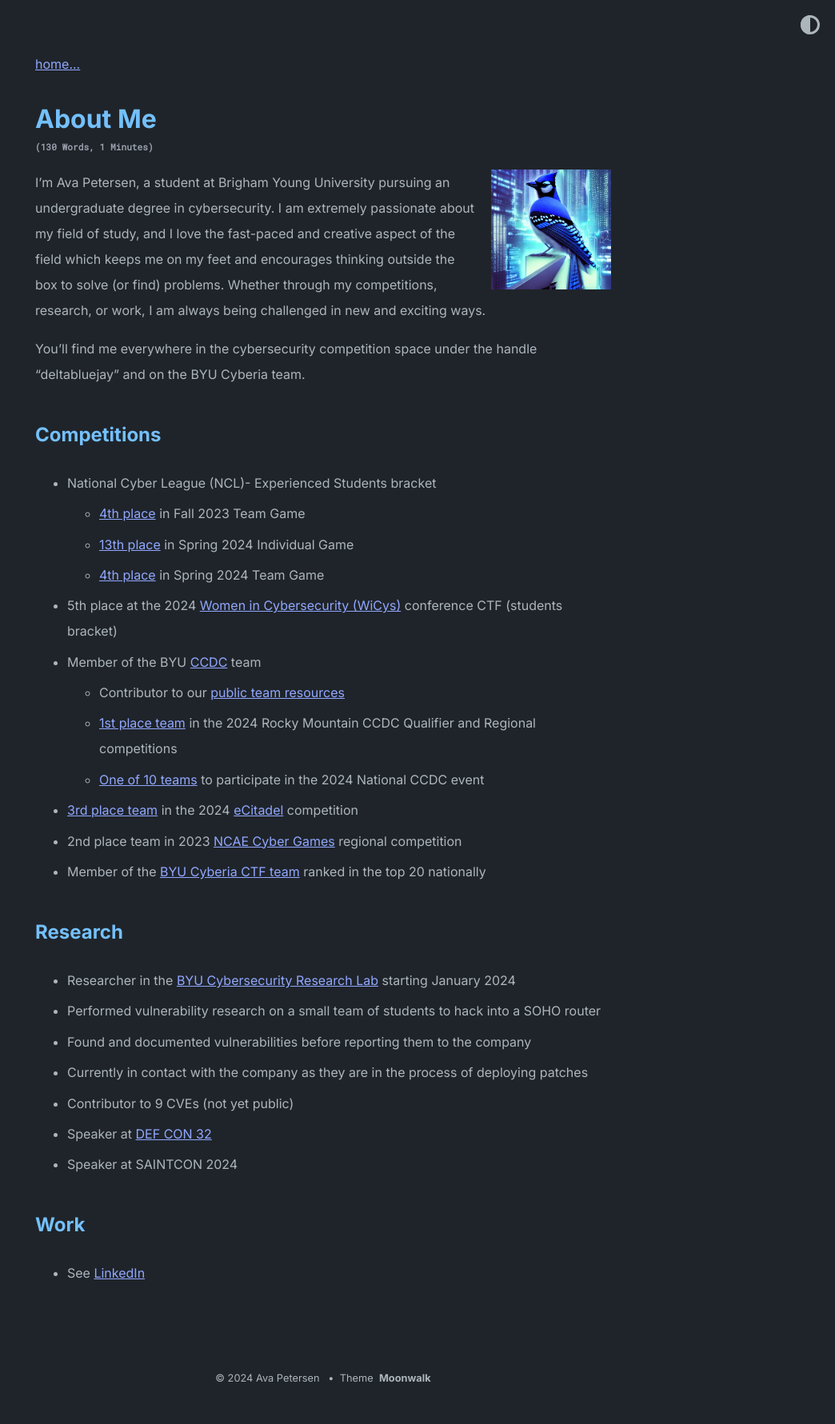
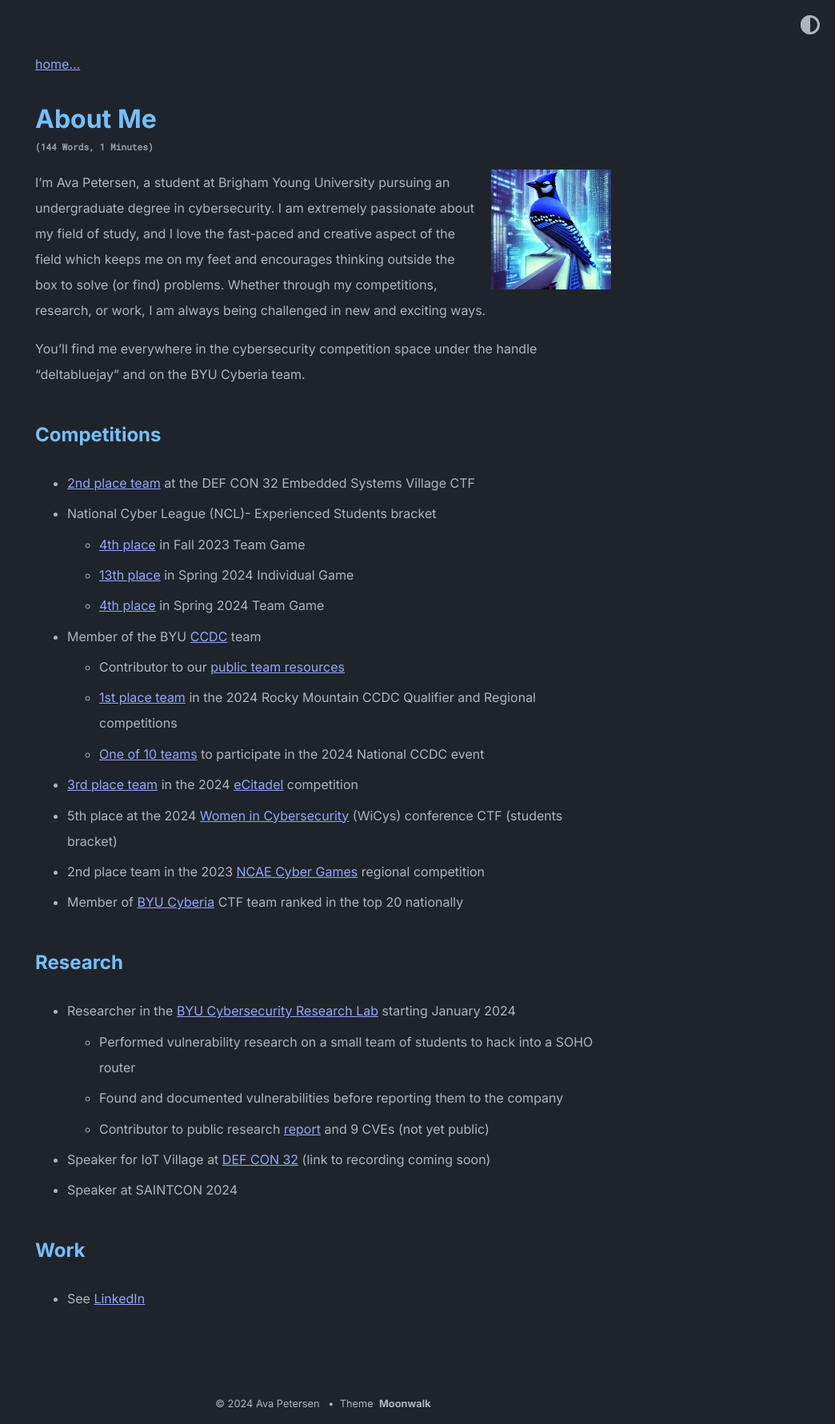
Before and after one commit to deltabluejay/deltabluejay.github.io, a Jekyll site: the page built from about.md, in a window 1280 px wide. Shown: the whole page at 80% size, without its empty margins (236-1280 px from the left). Built offline with Jekyll 4.4.1, drawn with Linux system fonts in a browser that asks for light colours; before the commit the page ends 1749 px from its top, so only the background shows below that.

Commit message:
Updated about page

```diff
--- a/about.md
+++ b/about.md
@@ -10,26 +10,26 @@ I'm Ava Petersen, a student at Brigham Young University pursuing an undergraduat
 You'll find me everywhere in the cybersecurity competition space under the handle "deltabluejay" and on the BYU Cyberia team.
 
 ## Competitions
+- [2nd place team](https://www.linkedin.com/posts/embedded-systems-village_defcon-defcon32-embedded-activity-7228884978602819584-ab2L?utm_source=share&utm_medium=member_desktop) at the DEF CON 32 Embedded Systems Village CTF
 - National Cyber League (NCL)- Experienced Students bracket
     - [4th place](https://cyberskyline.com/report/7WRBA0A925MR) in Fall 2023 Team Game
     - [13th place](https://cyberskyline.com/report/R5AQQYHHTJ9U) in Spring 2024 Individual Game
     - [4th place](https://cyberskyline.com/report/LCK4L06KH32L) in Spring 2024 Team Game
-- 5th place at the 2024 [Women in Cybersecurity (WiCys)](https://www.wicys.org/) conference CTF (students bracket)
 - Member of the BYU [CCDC](https://www.nationalccdc.org/) team
     - Contributor to our [public team resources](https://github.com/BYU-CCDC/public-ccdc-resources)
     - [1st place team](https://x.com/NationalCCDC/status/1766893614062276795) in the 2024 Rocky Mountain CCDC Qualifier and Regional competitions
     - [One of 10 teams](https://x.com/NationalCCDC/status/1783607165359399134) to participate in the 2024 National CCDC event
 - [3rd place team](https://twitter.com/eCitadelOpen/status/1792601179018637789) in the 2024 [eCitadel](https://ecitadel.org/) competition
-- 2nd place team in 2023 [NCAE Cyber Games](https://www.ncaecybergames.org) regional competition
-- Member of the [BYU Cyberia CTF team](https://ctftime.org/team/155711) ranked in the top 20 nationally
+- 5th place at the 2024 [Women in Cybersecurity](https://www.wicys.org/) (WiCys) conference CTF (students bracket)
+- 2nd place team in the 2023 [NCAE Cyber Games](https://www.ncaecybergames.org) regional competition
+- Member of [BYU Cyberia](https://ctftime.org/team/155711) CTF team ranked in the top 20 nationally
 
 ## Research
 - Researcher in the [BYU Cybersecurity Research Lab](https://csrl.byu.edu/) starting January 2024
-- Performed vulnerability research on a small team of students to hack into a SOHO router
-- Found and documented vulnerabilities before reporting them to the company
-- Currently in contact with the company as they are in the process of deploying patches
-- Contributor to 9 CVEs (not yet public)
-- Speaker at [DEF CON 32](https://defcon.org/html/defcon-32/dc-32-creator-talks.html#54654)
+    - Performed vulnerability research on a small team of students to hack into a SOHO router
+    - Found and documented vulnerabilities before reporting them to the company
+    - Contributor to public research [report](https://github.com/byu-cybersecurity-research/vilo) and 9 CVEs (not yet public)
+- Speaker for IoT Village at [DEF CON 32](https://defcon.org/html/defcon-32/dc-32-creator-talks.html#54654) (link to recording coming soon)
 - Speaker at SAINTCON 2024
 
 ## Work
```
